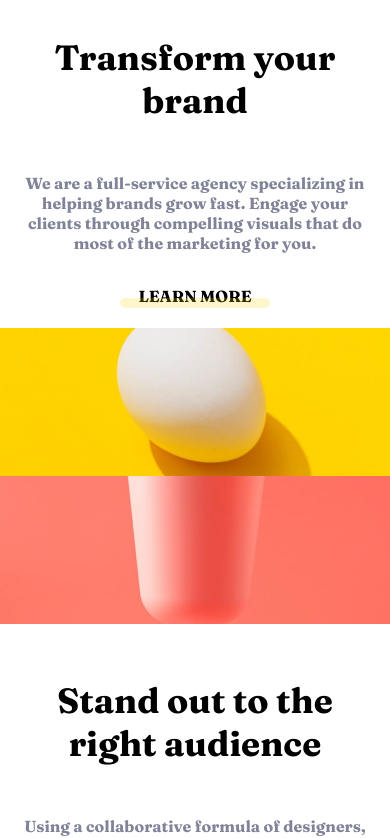
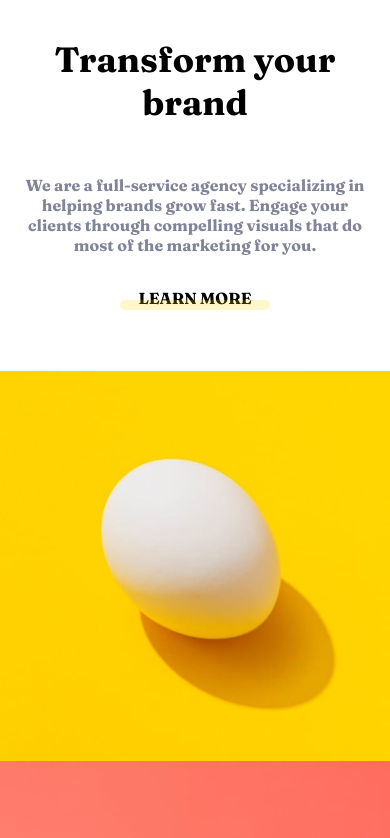
Before and after one commit to AstronautoLunar/sunnyside-agency-landing-page-vue, a Vue app: page / in a window 390 px wide. Shown: the part 719-1557 px from the top of the page. Built offline with nearby package versions, Linux system fonts and the light colour scheme.

Commit message:
:sparkles: Feito a manutenção nos cards de texto

```diff
--- a/src/App.vue
+++ b/src/App.vue
@@ -363,7 +363,13 @@
     justify-content: space-around;
   }
 
+  div#images-spotlight {
+    flex-wrap: wrap;
+  }
+
   div#images-spotlight > img {
+    object-fit: cover;
+
     width: 25%;
   }
 
@@ -410,6 +416,7 @@
 
     img.image-main {
       width: 100%;
+      height: 100vw;
     }
 
     h1.title-card, p.paragraph-card {
@@ -423,5 +430,10 @@
     section#cards-client-area {
       padding: 150px 0 100px;
     }
+
+    div#images-spotlight > img {
+      width: 50%;
+      height: 45vw;
+    }
   }
 </style>
--- a/src/components/main/AgencyCard.vue
+++ b/src/components/main/AgencyCard.vue
@@ -79,6 +79,8 @@
         align-items: center;
 
         position: relative;
+
+        margin-bottom: 40px;
     }
 
     div.line-link {
@@ -102,12 +104,14 @@
     /* Adaptações de tela */
 
     @media screen and (max-width: 942px) {
-        section.AgencyCard > article, section.AgencyCard {
+        section.AgencyCard,
+        section.AgencyCard > article
+        {
             width: 100%;
         }
 
         section.AgencyCard {
-            height: auto;
+            height: 100vw;
         }
 
         section.AgencyCard > article {
```
